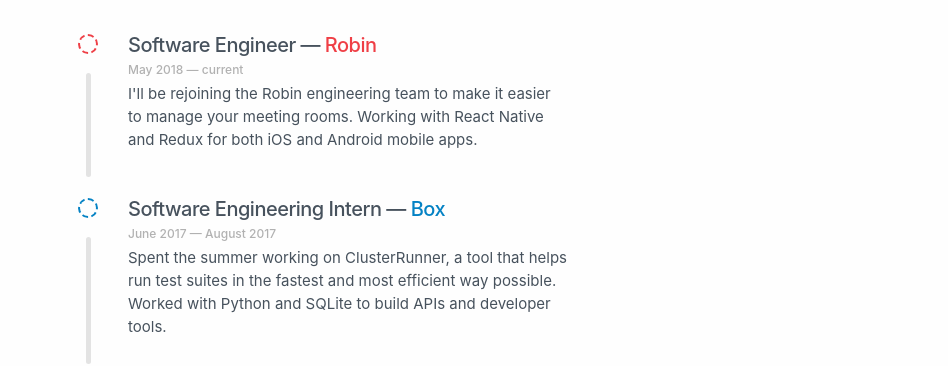
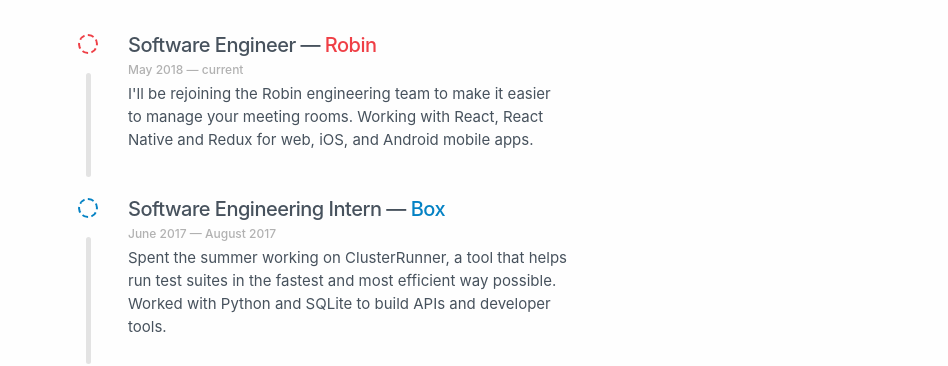
Before and after one commit to nickzuber/nickzuber-v1, a Jekyll site: the page built from work.html, in a window 1280 px wide. Shown: the part 405-771 px from the top of the page, without its empty margins (332-1280 px from the left). Built offline with Jekyll 4.4.1, drawn with Linux system fonts in a browser that asks for light colours; nearby versions of some CDN libraries.

Commit message:
Minor copy change

```diff
--- a/work.html
+++ b/work.html
@@ -13,7 +13,7 @@
   <div class="timeline-content">
     <h3>Software Engineer <span class="timeline-emdash">—</span> <a style="color: #ef3f46" target="_blank" href="https://robinpowered.com/">Robin</a></h3>
     <span class="timeline-date">May 2018 — current</span>
-    <p>I'll be rejoining the Robin engineering team to make it easier to manage your meeting rooms. Working with React Native and Redux for both iOS and Android mobile apps.</p>
+    <p>I'll be rejoining the Robin engineering team to make it easier to manage your meeting rooms. Working with React, React Native and Redux for web, iOS, and Android mobile apps.</p>
   </div>
 </div>
 
```
